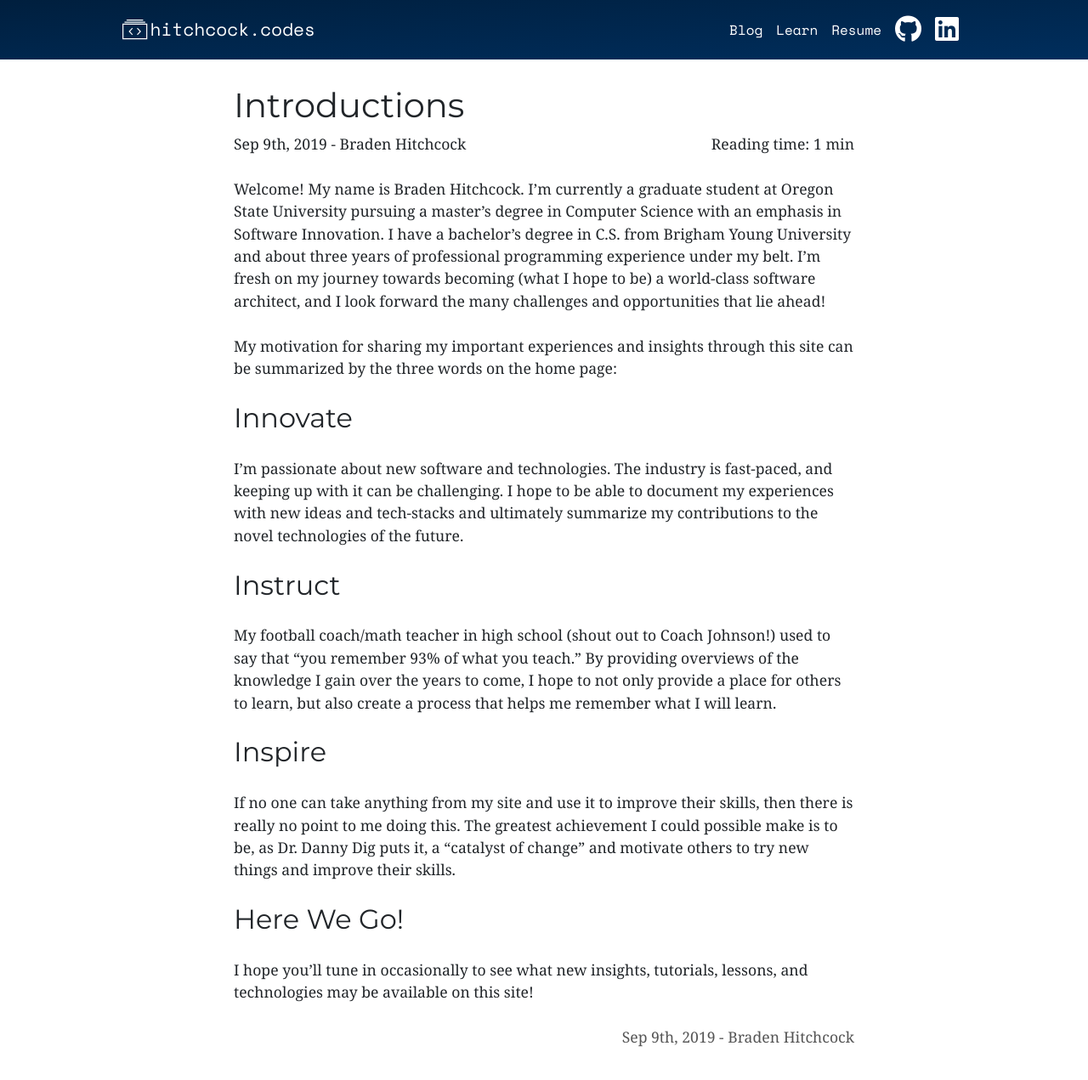
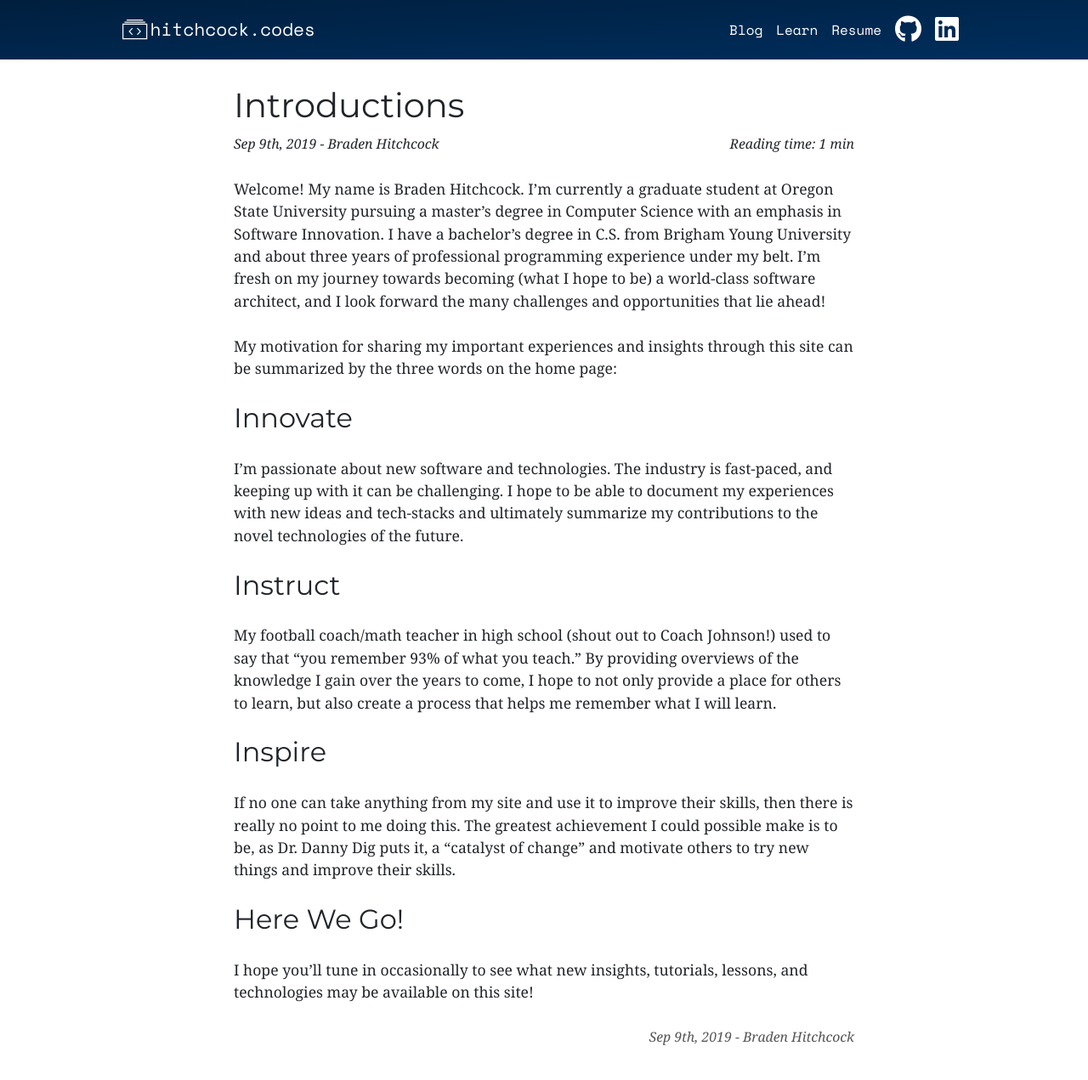
Before and after one commit to bradenhc/bradenhc.github.io, a Jekyll site: the page built from collections/_posts/2019-09-09-introductions.md, in a window 1280 px wide and 1334 px high. Shown: the top 1271 px of the window at 85% size. Built offline with Jekyll 4.4.1, drawn with Linux system fonts in a browser that asks for light colours; nearby versions of some CDN libraries.

Commit message:
feat: improve post header style

```diff
--- a/_layouts/post.html
+++ b/_layouts/post.html
@@ -4,11 +4,19 @@ layout: default
 <main class="container container-main container-post">
     <div class="row justify-content-md-center">
         <div class="col-md-10 col-xl-8">
-            <h1>{{ page.title }}</h1>
-            <span class="date-author">{{ page.date | date_to_string: "ordinal", "US" }} - {{ page.author }}</span>
-            {% assign words = content | number_of_words %}
-            {% assign time = words | divided_by: 400 | plus: 1 %}
-            <span class="reading-time">Reading time: {{ time }} {%if time > 1 %} mins {% else %} min {% endif %}</span>
+            <div class="post-header">
+                <h1>{{ page.title }}</h1>
+                <div class="post-info">
+                    <div class="date-author">
+                        {{ page.date | date_to_string: "ordinal", "US" }} - {{ page.author }}
+                    </div>
+                    <div class="reading-time">
+                        {% assign words = content | number_of_words %}
+                        {% assign time = words | divided_by: 400 | plus: 1 %}
+                        Reading time: {{ time }} {%if time > 1 %} mins {% else %} min {% endif %}
+                    </div>
+                </div>
+            </div>
 
             {{ content }}
 
--- a/assets/css/post.scss
+++ b/assets/css/post.scss
@@ -1,5 +1,6 @@
 ---
 ---
+@import "breakpoints";
 @import "post";
 
 .container-main {
@@ -10,17 +11,46 @@
     margin-top: 100px !important;
     padding-bottom: 100px !important;
 
+    .post-header {
+        margin-bottom: 16px;
+
+        .post-info {
+            display: flex;
+            flex-direction: column;
+            font-size: 0.9em;
+            font-style: italic;
+
+            @include media-breakpoint-up(md) {
+                flex-direction: row;
+            }
+
+            .date-author {
+                justify-self: flex-start;
+            }
+
             .reading-time {
-        float: right;
+                margin-left: 0;
+
+                @include media-breakpoint-up(md) {
+                    margin-left: auto;
+                }
             }
 
         }
 
+    }
+
+
+
     .post-footer {
         display: flex;
+        font-size: 0.9em;
+        font-style: italic;
 
         .signature {
             color: #555555;
             margin-left: auto;
         }
     }
+
+}
```
Lines whose indentation alone changed are shown as unchanged.
